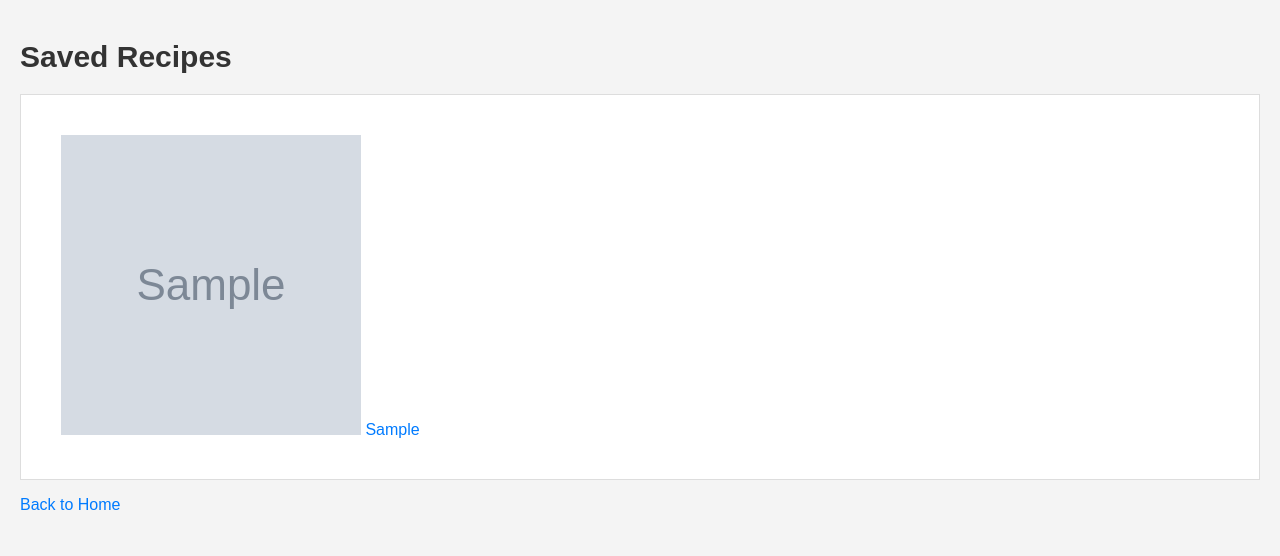
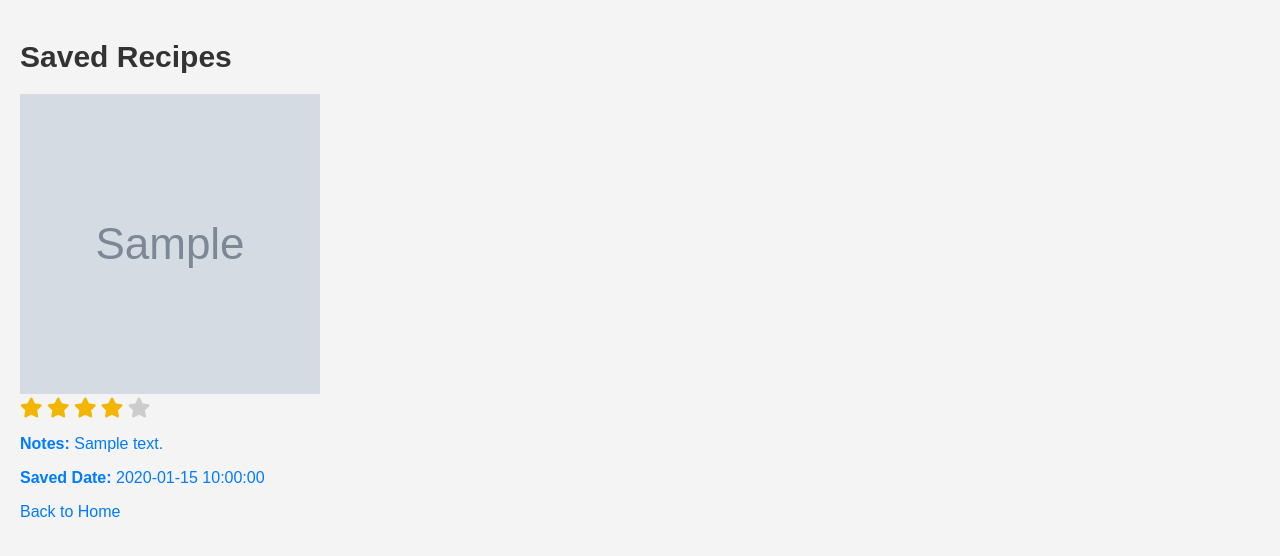
Before and after one commit to laurenrosas93/CafeCopycat, a Flask app: template templates/saved_recipes.html in a window 1280 px wide. Shown: the top 556 px of the page. Run offline with Flask 3, Linux system fonts and the light colour scheme; the template is opened without the code that fills it: most values are stand-ins (such as "Sample title", 1, 10 or a date in 2020); grey boxes marked "Sample" are stand-in pictures.

Commit message:
Update saved_recipes.html
Added notes, changed time/date display,and star rating will appear with hyperlinked saved recipe

```diff
--- a/templates/saved_recipes.html
+++ b/templates/saved_recipes.html
@@ -4,23 +4,54 @@
     <meta charset="UTF-8">
     <title>Saved Recipes</title>
     <link rel="stylesheet" href="{{ url_for('static', filename='style.css') }}">
+    <link rel="stylesheet" href="https://cdnjs.cloudflare.com/ajax/libs/font-awesome/5.15.4/css/all.min.css">
+
+   <style>
+        .container {
+            margin-top: 20px;
+        }
+        .star-rating {
+            direction: rtl;
+            display: inline-block;
+            padding: 0;
+        }
+        .star-rating input {
+            display: none;
+        }
+        .star-rating label {
+            color: #ccc;
+            font-size: 20px;
+            padding: 0;
+            cursor: pointer;
+            -webkit-transition: all 0.3s ease-in-out;
+            transition: all 0.3s ease-in-out;
+        }
+        .star-rating input:checked ~ label,
+        .star-rating label:hover,
+        .star-rating label:hover ~ label {
+            color: #f2b600;
+        }
+    </style>
 </head>
 <body>
+    <div class="container mt-4">
     <h1>Saved Recipes</h1>
-    {% if saved_recipes %}
-        <ul>
-            {% for recipe in saved_recipes %}
-                <li>
-                    <a href="{{ url_for('recipe', drink_id=recipe['idDrink']) }}">
-                        <img src="{{ recipe['strDrinkThumb'] }}" alt="{{ recipe['strDrink'] }}" class="drink-thumbnail">
-                        {{ recipe['strDrink'] }}
-                    </a>
-                </li>
-            {% endfor %}
-        </ul>
-    {% else %}
-        <p>No saved recipes found.</p>
-    {% endif %}
+    <div class="saved-recipes">
+        {% for recipe in saved_recipes %}
+            <div class="recipe">
+                <h2> <a href="{{ url_for('recipe', drink_id=recipe['idDrink']) }}"></h2>
+                <img src="{{ recipe['strDrinkThumb'] }}" alt="{{ recipe['strDrink'] }}" class="drink-thumbnail">
+                <div class="star-rating">
+                    {% for i in range(5, 0, -1) %}
+                        <input type="radio" id="star{{ i }}-{{ recipe['idDrink'] }}" name="rating-{{ recipe['idDrink'] }}" value="{{ i }}" {% if recipe['rating'] == i %}checked{% endif %} disabled>
+                        <label for="star{{ i }}-{{ recipe['idDrink'] }}" class="fas fa-star"></label>
+                    {% endfor %}
+                </div>
+                <p><strong>Notes:</strong> {{ recipe['notes'] }}</p>
+                <p><strong>Saved Date:</strong> {{ recipe['saved_date'] }}</p>
+            </div>
+        {% endfor %}
+    </div>
     <a href="{{ url_for('home') }}">Back to Home</a>
 </body>
 </html>
```
